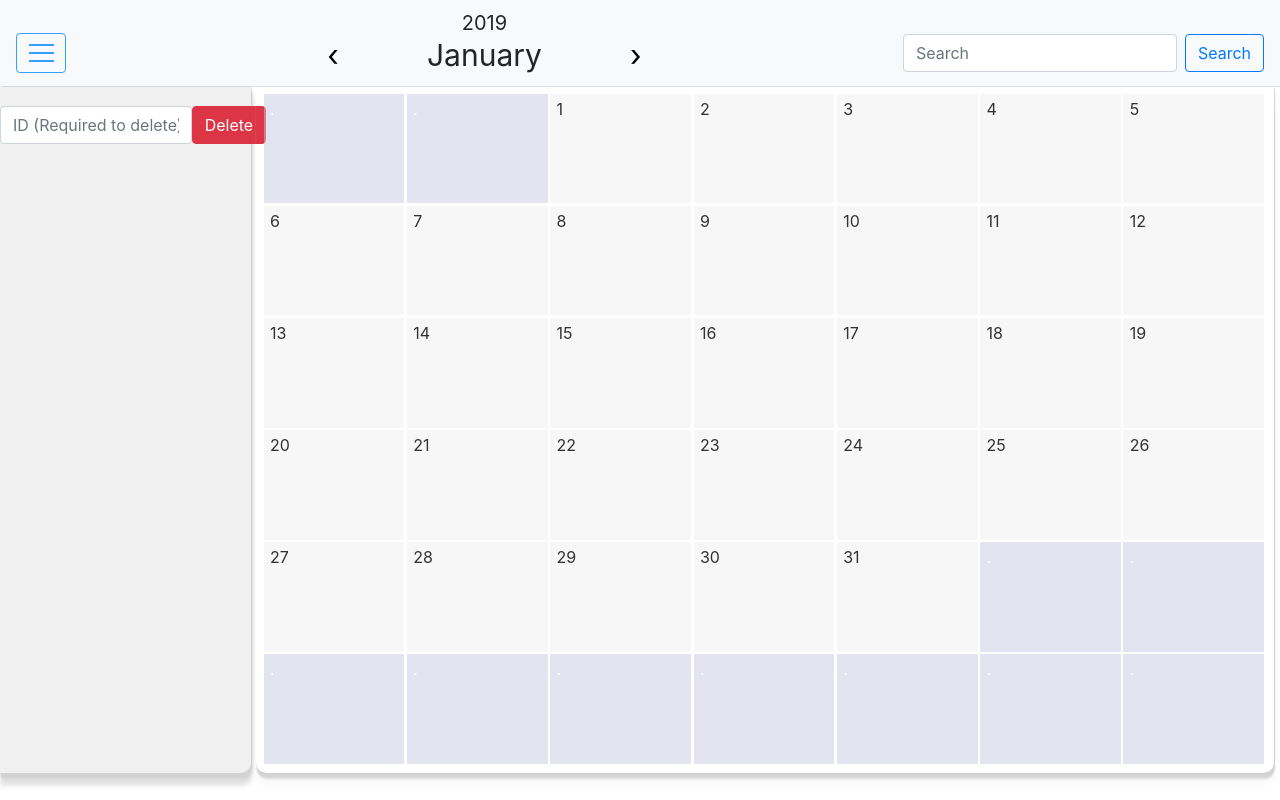
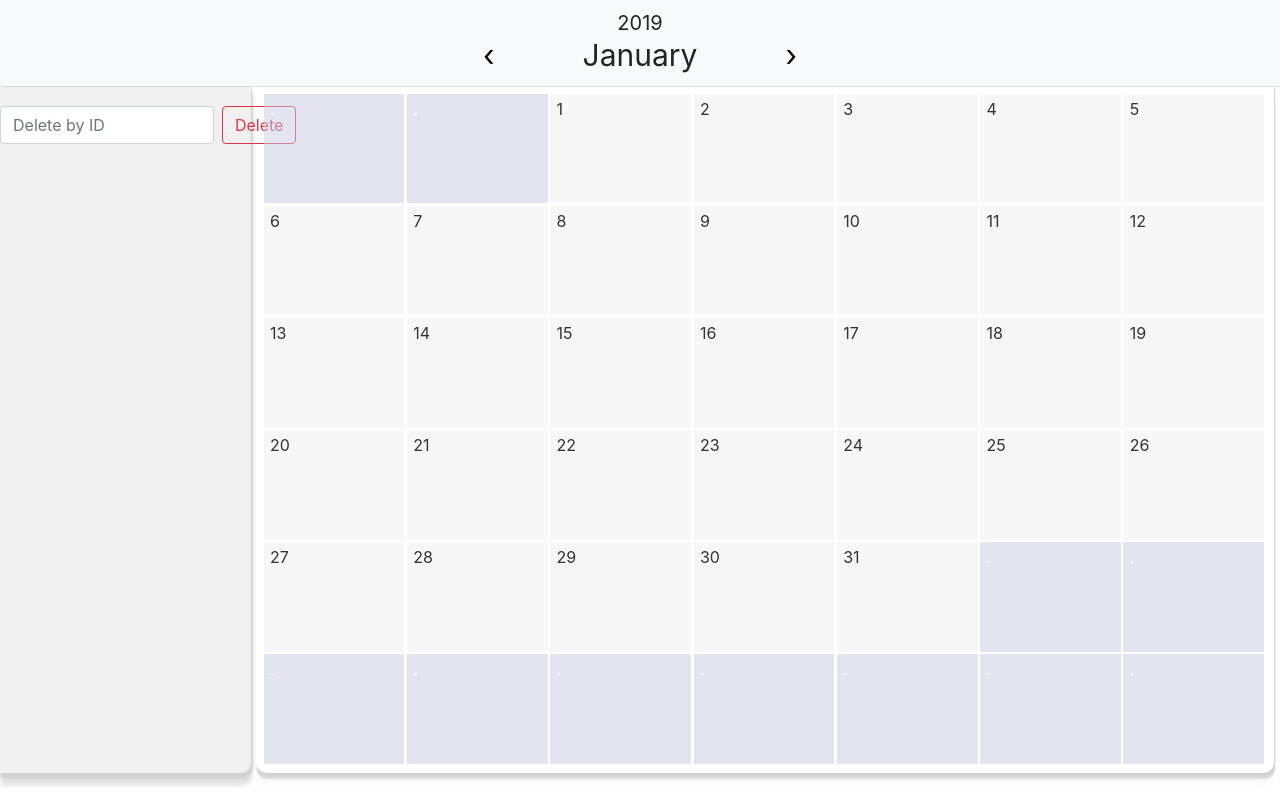
Before and after one commit to nickmckenney/calanderprojectMERN, a React (Create React App) app: page / in a window 1280 px wide. Built offline with nearby package versions, Linux system fonts and the light colour scheme; no server answers; what enzyme, enzyme-adapter-react-16 would draw is missing.

Commit message:
Removed Accordion and replaced search bar with delete bar

```diff
--- a/src/components/Edits/DeleteBirthday.js
+++ b/src/components/Edits/DeleteBirthday.js
@@ -37,18 +37,18 @@ class Delete extends Component {
   render() {
     return (
       <div>
-        <form className="form-inline">
+        <form className="form-inline my-2 my-lg-0">
           <div className="form-group">
             <input
               type="text"
-              placeholder="ID (Required to delete)"
+              placeholder="Delete by ID"
               onChange={this.setID}
-              className="form-control"
-              style={{ width: "55%" }}
+              className="form-control mr-sm-2"
+              style={{ width: "60%" }}
             />
             <div className="space-five"></div>
             <button
-              className="btn btn-danger"
+              className="btn btn-outline-danger my-2 my-sm-0"
               type="submit"
               onClick={this.delete}
             >
--- a/src/components/Navbar/Navbar.js
+++ b/src/components/Navbar/Navbar.js
@@ -15,7 +15,6 @@ class Navbar extends Component {
   render() {
     return (
       <nav className="navbar navbar-light bg-light">
-        <Accordion />
         <div className="monthContainer">
           <button
             onClick={() => this.props.clickHandlerPrev()}
@@ -36,21 +35,6 @@ class Navbar extends Component {
             &#8250;
           </button>
         </div>
-        <form className="form-inline my-2 my-lg-0">
-          <input
-            className="form-control mr-sm-2"
-            type="search"
-            placeholder="Search"
-            aria-label="Search"
-          />
-          <button
-            className="btn btn-outline-primary my-2 my-sm-0"
-            type="submit"
-            onClick={e => this.linkHandler(e)}
-          >
-            Search
-          </button>
-        </form>
       </nav>
     );
   }
```
